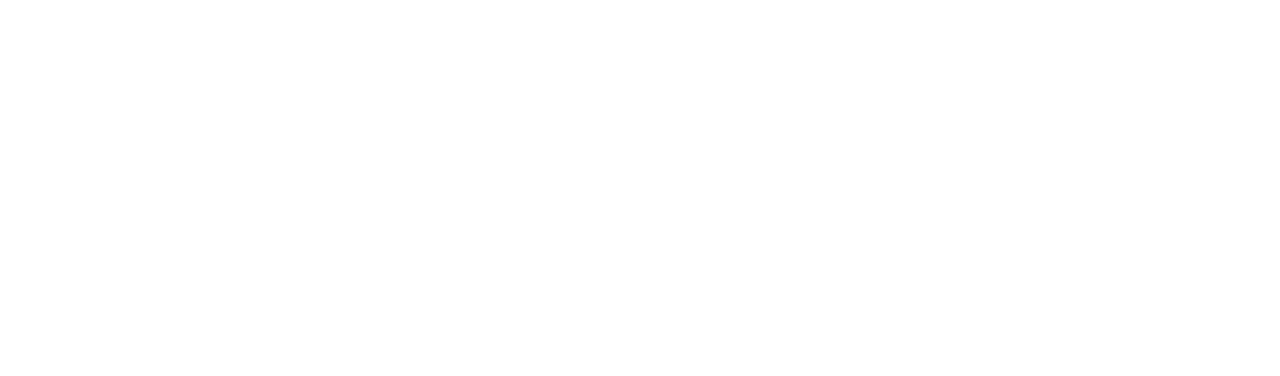
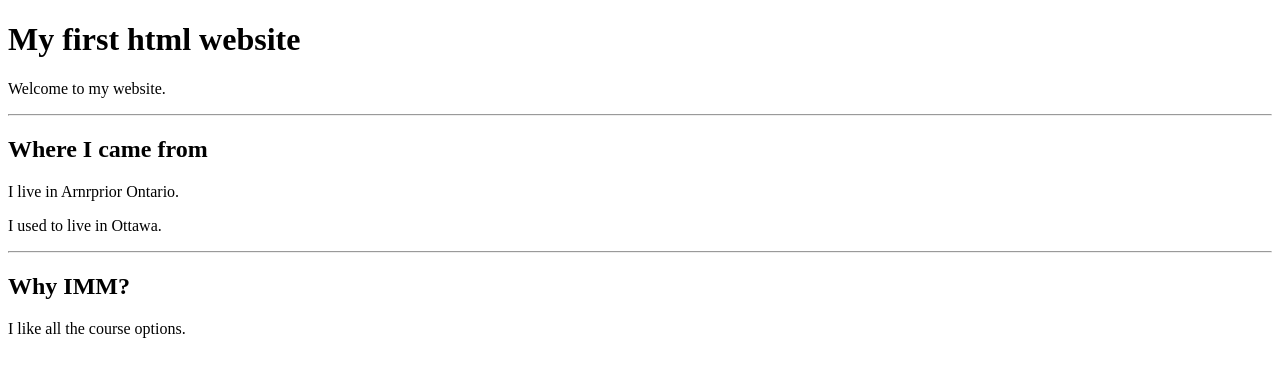
Before and after one commit to kingsbr/kingsbr-a1, a plain HTML site: page index.html in a window 1280 px wide. Drawn offline with Linux system fonts and the light colour scheme.

Commit message:
complete text tasks

```diff
--- a/index.html
+++ b/index.html
@@ -6,6 +6,15 @@
     <title>kingsbr a1</title>
 </head>
 <body>
-
+    <h1>My first html website</h1>
+    <p>Welcome to my website.</p>
+    <hr>
+    <h2>Where I came from</h2>
+    <p>I live in Arnrprior Ontario.</p>
+    <p>I used to live in Ottawa.</p>
+    <hr>
+    <h2>Why IMM?</h2>
+    <p>I like all the course options.</p>
+    <!-- valid to here -->
 </body>
 </html>
```
